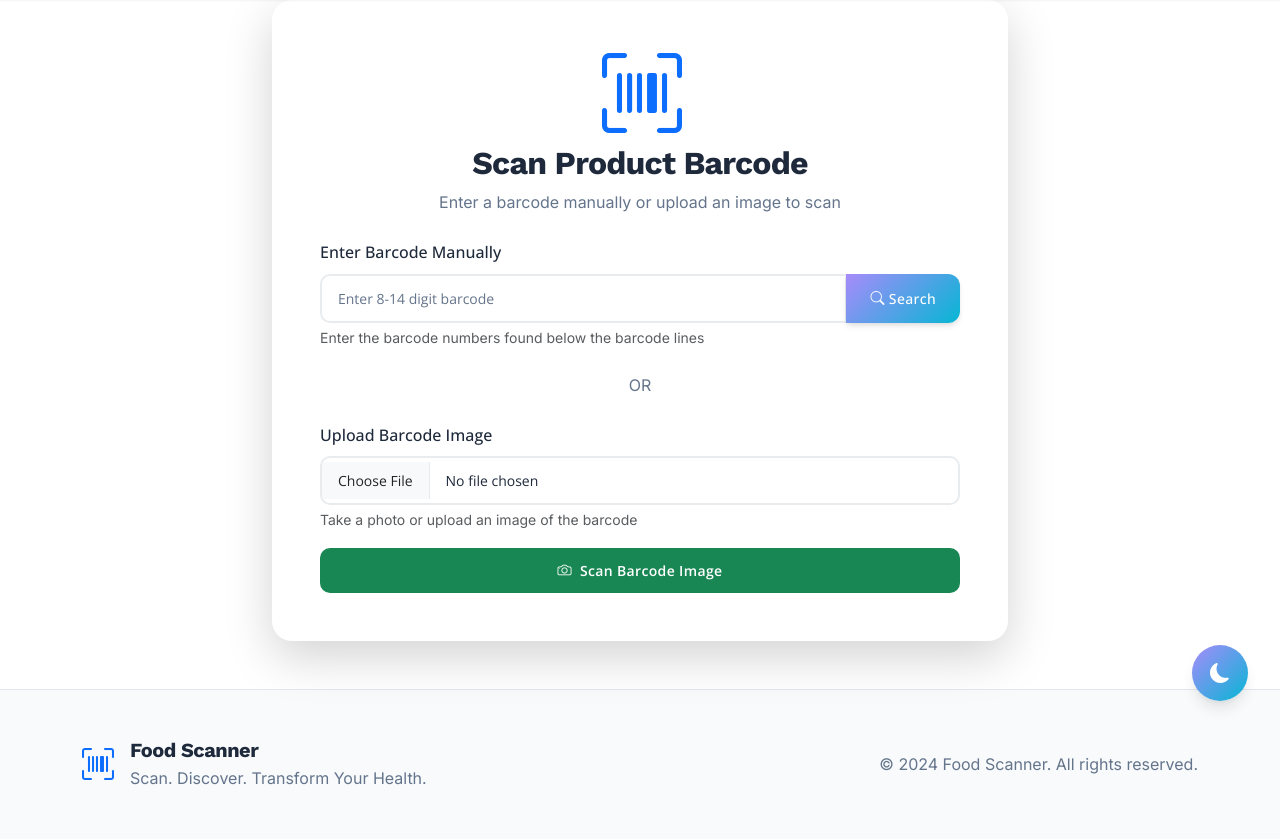
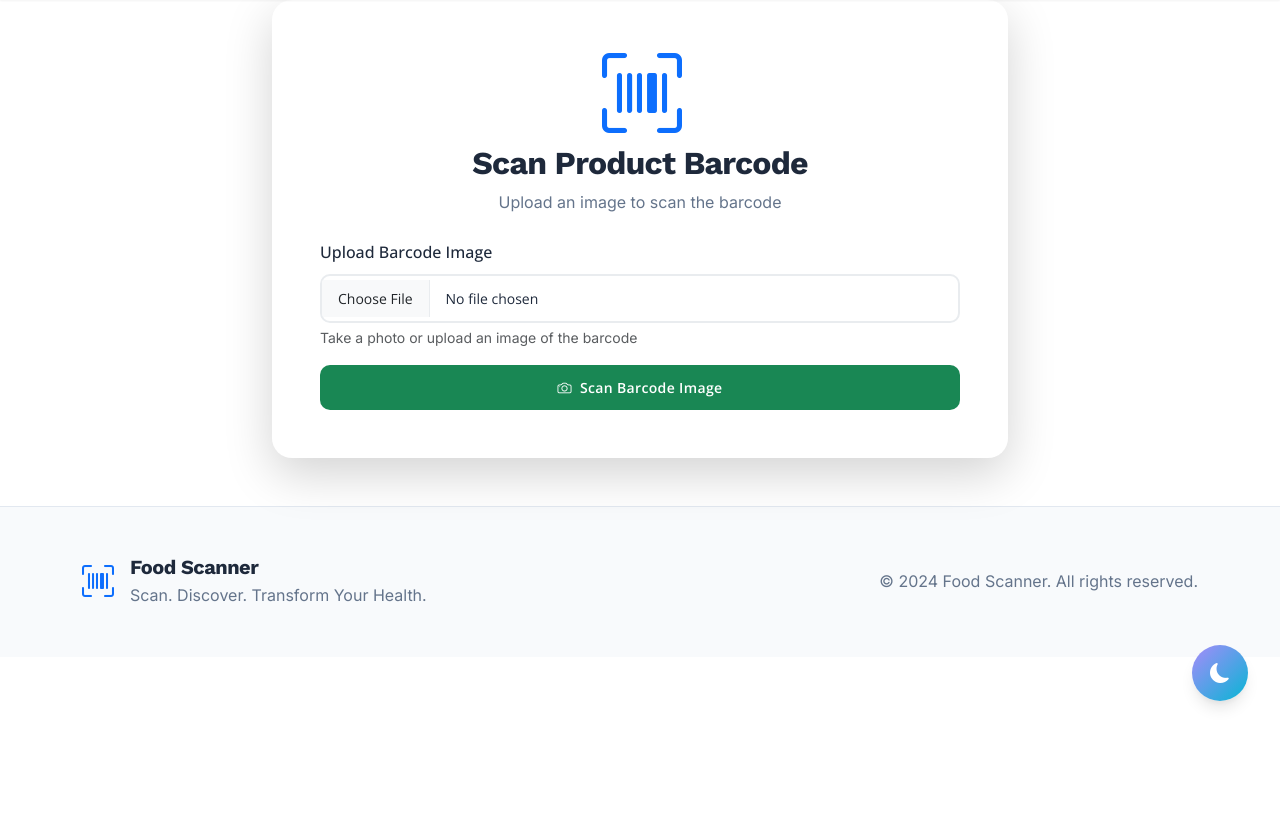
Before and after one commit to DrashtiC07/FoodFacts-k0, a Django app: page /scan/barcode/ in a window 1280 px wide. Shown: the part 67-906 px from the top of the page. After the commit the page ends 774 px from the top, so only its background shows below. Run offline with Django 4.2, Linux system fonts and the light colour scheme; the visitor is signed in with stand-in values (Sample User, id 1).

Commit message:
fix: resolve navigation and search issues
Remove manual barcode entry, fix history view, add padding, and enhance barcode search.

#VERCEL_SKIP

Co-authored-by: Drashti <144822294+DrashtiC07@users.noreply.github.com>

```diff
--- a/scanner/views.py
+++ b/scanner/views.py
@@ -22,6 +22,7 @@ from scanner.models import Product, ScanHistory, NutritionFact
 from accounts.models import FavoriteProduct, ProductReview
 from .ml_utils import eco_predictor, nova_analyzer
 from .additives_analyzer import analyze_additives  # Import additives analyzer
+from django.utils import timezone
 
 # Configure logging
 logger = logging.getLogger(__name__)
@@ -232,59 +233,79 @@ def manual_entry(request):
         barcode = request.POST.get('barcode', '').strip()
 
         if not barcode:
-            messages.error(request, 'Please enter a barcode number')
-            return render(request, 'scanner/search.html')
-
-        if not barcode.isdigit():
-            messages.error(request, 'Barcode must contain only numbers')
-            return render(request, 'scanner/search.html')
-
-        if not (8 <= len(barcode) <= 14):
-            messages.error(request, 'Barcode must be 8-14 digits long')
-            return render(request, 'scanner/search.html')
-
-        # Validate barcode format
-        barcode_result = validate_barcode_enhanced(barcode)
-        if not barcode_result:
-            messages.error(request, 'Invalid barcode format. Please check the number and try again.')
+            messages.error(request, 'Please enter a barcode.')
             return render(request, 'scanner/search.html', {'barcode_error': barcode})
 
-        validated_barcode = barcode_result['code']
-        barcode_type = barcode_result['type']
+        if not barcode.isdigit() or len(barcode) < 8 or len(barcode) > 14:
+            messages.error(request, 'Please enter a valid barcode (8-14 digits).')
+            return render(request, 'scanner/search.html', {'barcode_error': barcode})
 
         try:
-            product = Product.objects.get(barcode=validated_barcode)
+            # First check if product exists in database
+            product = Product.objects.get(barcode=barcode)
+
+            # Add to scan history if user is authenticated
             if request.user.is_authenticated:
-                ScanHistory.objects.get_or_create(user=request.user, product=product)
-            messages.success(request, f'Found product: {product.name}')
-            return redirect('scanner:product_detail', barcode=validated_barcode)
+                ScanHistory.objects.get_or_create(
+                    user=request.user,
+                    product=product,
+                    defaults={'scanned_at': timezone.now()}
+                )
+
+            # Redirect to product detail page
+            return redirect('scanner:product_detail', barcode=barcode)
+
         except Product.DoesNotExist:
-            pass
+            try:
+                import requests
 
-        try:
-            messages.info(request, 'Searching external databases...')
-            product_info = fetch_product_info_enhanced(validated_barcode, barcode_type)
+                # Try OpenFoodFacts API
+                response = requests.get(f'https://world.openfoodfacts.org/api/v0/product/{barcode}.json', timeout=10)
 
-            if product_info:
-                product = save_product(validated_barcode, product_info, barcode_type)
-                if request.user.is_authenticated:
-                    ScanHistory.objects.create(user=request.user, product=product)
-                messages.success(request, f'Product found and added: {product.name}')
-                return redirect('scanner:product_detail', barcode=validated_barcode)
-            else:
-                messages.warning(request, f'Product with barcode {validated_barcode} not found in our database or external sources.')
+                if response.status_code == 200:
+                    data = response.json()
+
+                    if data.get('status') == 1 and 'product' in data:
+                        product_data = data['product']
+
+                        # Create new product from API data
+                        product = Product.objects.create(
+                            barcode=barcode,
+                            name=product_data.get('product_name', f'Product {barcode}'),
+                            brand=product_data.get('brands', ''),
+                            category=product_data.get('categories', ''),
+                            ingredients=product_data.get('ingredients_text', ''),
+                            image_url=product_data.get('image_url', ''),
+                            nutrition_info=product_data.get('nutriments', {}),
+                            ecoscore=product_data.get('ecoscore_grade', '').upper(),
+                            health_score=calculate_health_score(product_data.get('nutriments', {}))
+                        )
+
+                        # Add to scan history if user is authenticated
+                        if request.user.is_authenticated:
+                            ScanHistory.objects.get_or_create(
+                                user=request.user,
+                                product=product,
+                                defaults={'scanned_at': timezone.now()}
+                            )
+
+                        messages.success(request, f'Product found and added to database!')
+                        return redirect('scanner:product_detail', barcode=barcode)
+
+                # If not found in OpenFoodFacts, show error with suggestions
+                suggest_urls = [
+                    f'https://world.openfoodfacts.org/product/{barcode}',
+                    f'https://www.barcodelookup.com/{barcode}',
+                ]
+
                 return render(request, 'scanner/search.html', {
-                    'barcode_not_found': validated_barcode,
-                    'suggest_urls': [
-                        f'https://world.openfoodfacts.org/product/{validated_barcode}',
-                        f'https://in.openfoodfacts.org/product/{validated_barcode}'
-                    ]
+                    'barcode_not_found': barcode,
+                    'suggest_urls': suggest_urls
                 })
 
-        except Exception as e:
-            logger.error(f"Manual entry error for barcode {validated_barcode}: {str(e)}")
-            messages.error(request, 'An error occurred while searching for the product. Please try again.')
-            return render(request, 'scanner/search.html', {'barcode_error': validated_barcode})
+            except Exception as e:
+                messages.error(request, 'An error occurred while searching for the product. Please try again.')
+                return render(request, 'scanner/search.html', {'barcode_error': barcode})
 
     return redirect('scanner:search')
 
@@ -393,7 +414,7 @@ def scan_history(request):
         user=request.user
     ).select_related('product').order_by('-scanned_at')
 
-    paginator = Paginator(scans, 10)  # Show 10 scans per page
+    paginator = Paginator(scans, 20)  # Show 20 scans per page
     page_number = request.GET.get('page')
     page_obj = paginator.get_page(page_number)
 
@@ -1156,3 +1177,26 @@ def calculate_environmental_impact(product):
         },
         'recommendations': recommendations
     }
+
+def calculate_health_score(nutriments):
+    """Calculate a simple health score based on nutrition data"""
+    try:
+        score = 50  # Base score
+
+        # Positive factors
+        if nutriments.get('fiber_100g', 0) > 3:
+            score += 10
+        if nutriments.get('proteins_100g', 0) > 10:
+            score += 10
+
+        # Negative factors
+        if nutriments.get('saturated-fat_100g', 0) > 5:
+            score -= 15
+        if nutriments.get('sugars_100g', 0) > 15:
+            score -= 15
+        if nutriments.get('sodium_100g', 0) > 1:
+            score -= 10
+
+        return max(0, min(100, score))
+    except:
+        return 50
--- a/templates/scanner/scan.html
+++ b/templates/scanner/scan.html
@@ -12,27 +12,7 @@
                     <div class="text-center mb-4">
                         <i class="bi bi-upc-scan display-1 text-primary mb-3"></i>
                         <h2 class="fw-bold">Scan Product Barcode</h2>
-                        <p class="text-muted">Enter a barcode manually or upload an image to scan</p>
-                    </div>
-
-                    <!-- Manual Entry Form -->
-                    <form method="post" class="mb-4">
-                        {% csrf_token %}
-                        <div class="mb-3">
-                            <label for="barcode" class="form-label fw-medium">Enter Barcode Manually</label>
-                            <div class="input-group">
-                                <input type="text" class="form-control form-control-lg" id="barcode" name="barcode"
-                                       placeholder="Enter 8-14 digit barcode" pattern="[0-9]{8,14}" required>
-                                <button type="submit" class="btn btn-primary">
-                                    <i class="bi bi-search me-1"></i>Search
-                                </button>
-                            </div>
-                            <div class="form-text">Enter the barcode numbers found below the barcode lines</div>
-                        </div>
-                    </form>
-
-                    <div class="text-center mb-4">
-                        <span class="text-muted">OR</span>
+                        <p class="text-muted">Upload an image to scan the barcode</p>
                     </div>
 
                     <!-- Image Upload Form -->
```
Also changed, not shown: templates/accounts/dashboard.html (+6 -6 lines), templates/scanner/history.html (+29 -3 lines).
